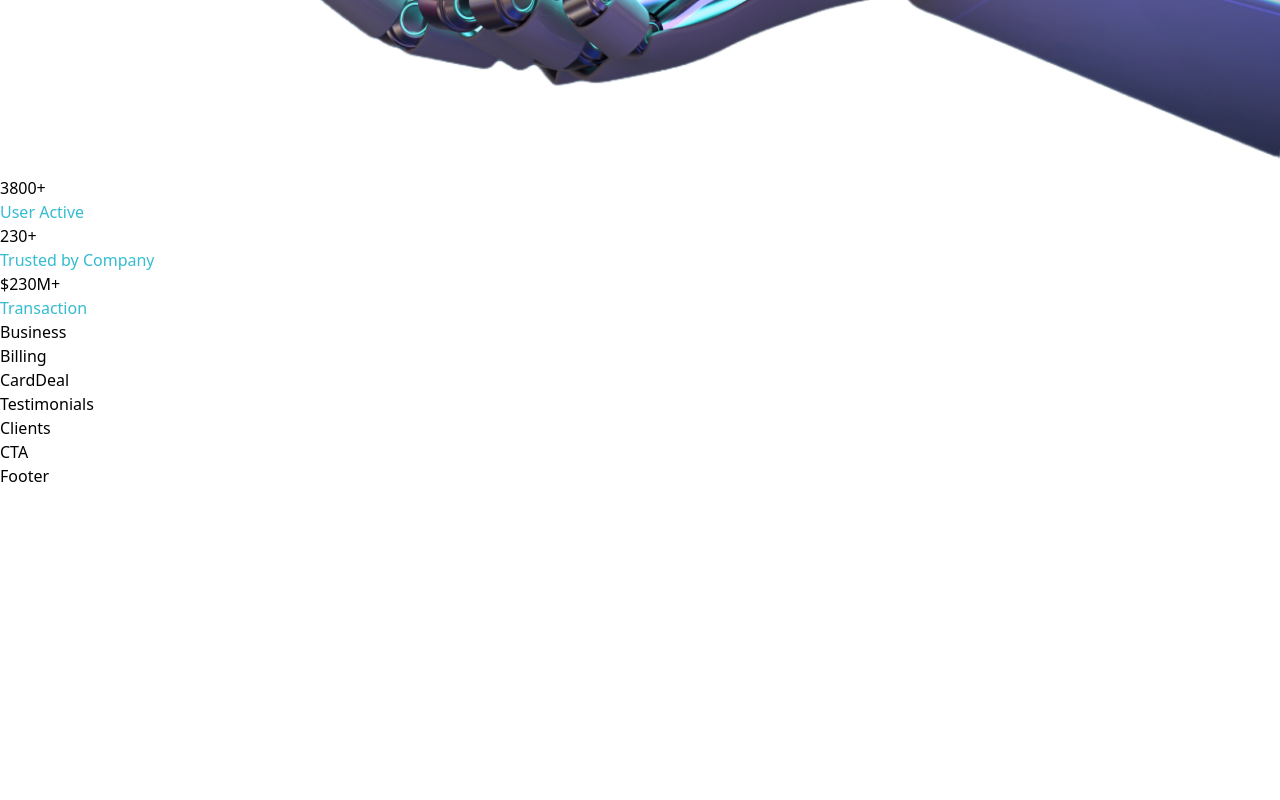
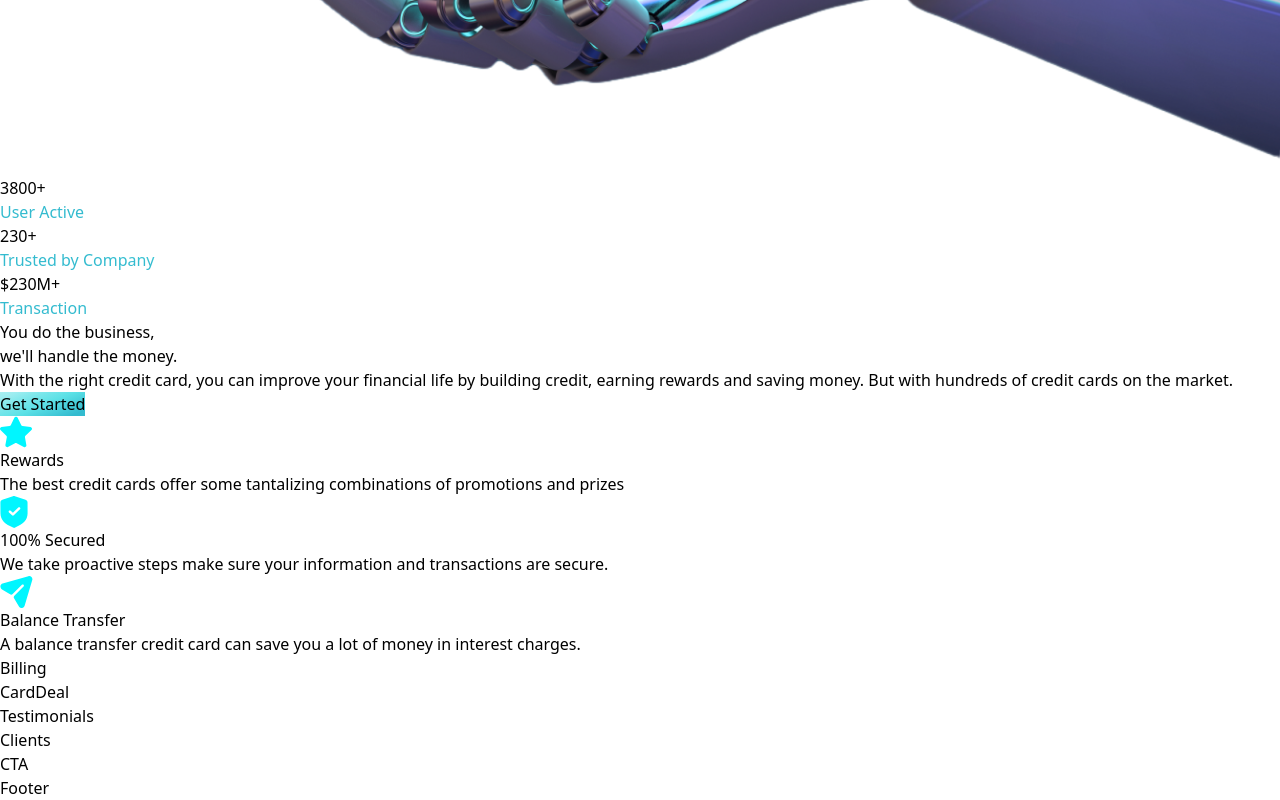
Before and after one commit to adnanali000/bank_modern_website, a React (Vite) app: page / in a window 1280 px wide. Shown: the part 1612-2412 px from the top of the page. Before the commit the page ends 2100 px from the top, so only its background shows below. Built offline with nearby package versions, Linux system fonts and the light colour scheme.

Commit message:
business component work done

```diff
--- a/src/components/Business.jsx
+++ b/src/components/Business.jsx
@@ -1,9 +1,39 @@
-import React from 'react'
+import styles,{layout} from '../style'
+import {features} from '../contants'
+import Button from '../components/Button';
 
-const Business = () => {
-  return (
-    <div>Business</div>
+
+const FeatureCard = ({icon,content,title,index}) => (
+  <div className={`flex flex-row p-6 rounded-[20px] ${index !== features.length - 1 ? "mb-6" : "mb-0"} feature-card`}>
+
+    <div className={`w-[64px] h-[64px] rounded-full ${styles.flexCenter} bg-dimBlue`}>
+      <img src={icon} alt="icon" className='w-[50%] h-[50%] object-contain' />
+    </div>
+
+    <div className='flex-1 flex flex-col ml-3'>
+      <h2 className="font-poppins font-semibold text-white text-[18px] leading-[23px] mb-1">{title}</h2>
+      <p className="font-poppins font-normal text-dimWhite text-[16px] leading-[24px] mb-1">{content}</p>
+    </div>
+
+  </div>
+)
+
+const Business = () => (
+    <section id="features" className={`${layout.section}`}>
+      <div className={layout.sectionInfo}>
+        <h2 className={`${styles.heading2}`}>You do the business, <br className='sm:block hidden' /> we'll handle the money.</h2>
+        <p className={`${styles.paragraph} max-w-[470px] mt-5`}>With the right credit card, you can improve your financial life by building credit, earning rewards and saving money. But with hundreds of credit cards on the market.</p>
+
+        <Button styles="mt-10" />
+      </div>
+
+      <div className={`${layout.sectionImg} flex-col`}>
+        {features.map((feature,index)=>(
+          <FeatureCard key={feature.id} {...feature} index={index} />
+        ))}
+
+      </div>
+    </section>
   )
-}
 
 export default Business
--- a/src/components/Button.jsx
+++ b/src/components/Button.jsx
@@ -1,9 +1,9 @@
 import React from 'react'
 
-const Button = () => {
-  return (
-    <div>Button</div>
+const Button = ({styles}) => (
+    <button type='button' className={`py-4 px-6 bg-blue-gradient font-poppins font-medium text-[18px] text-primary outline-none ${styles}`}>
+      Get Started
+    </button>
   )
-}
 
 export default Button
```
